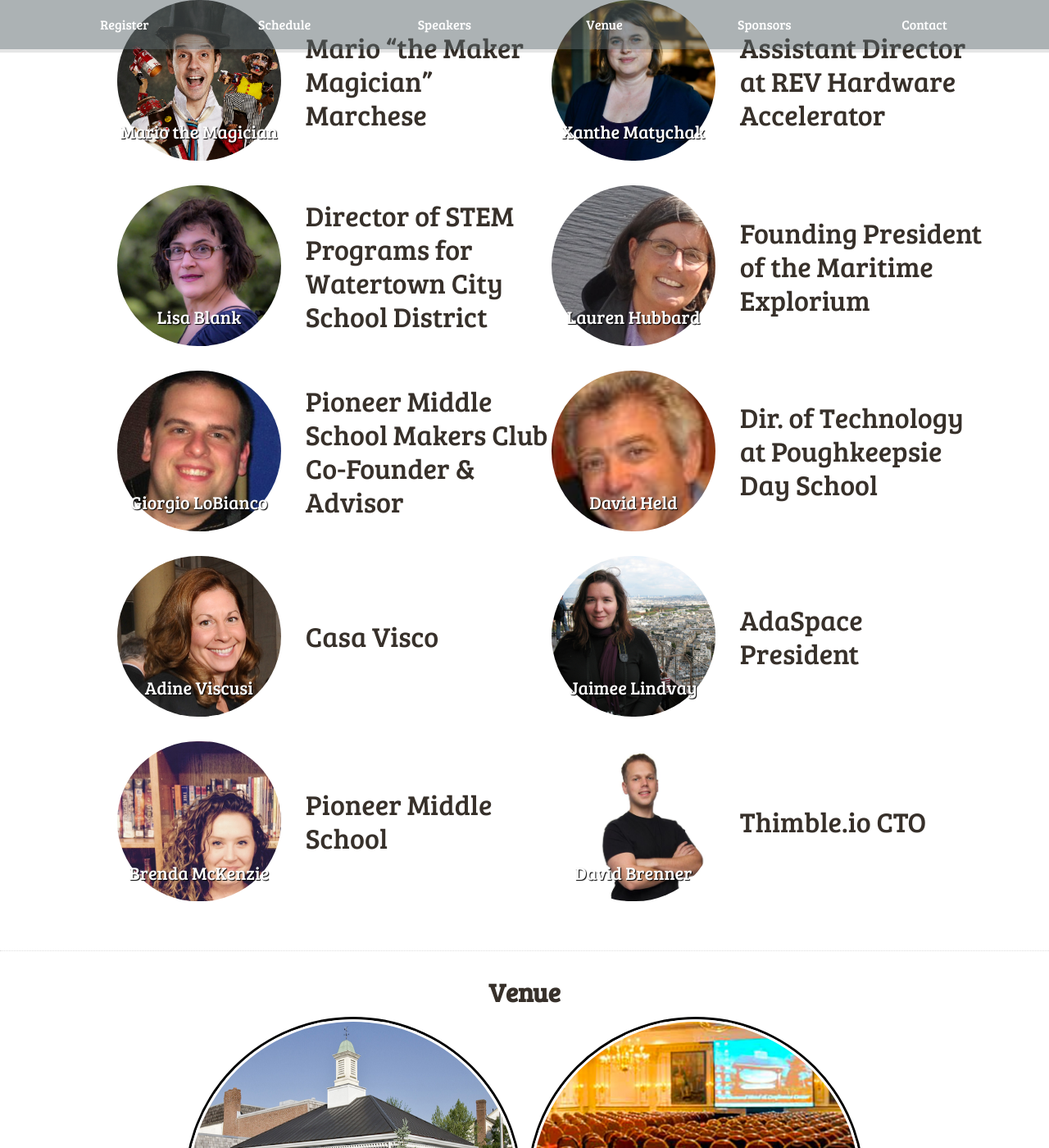
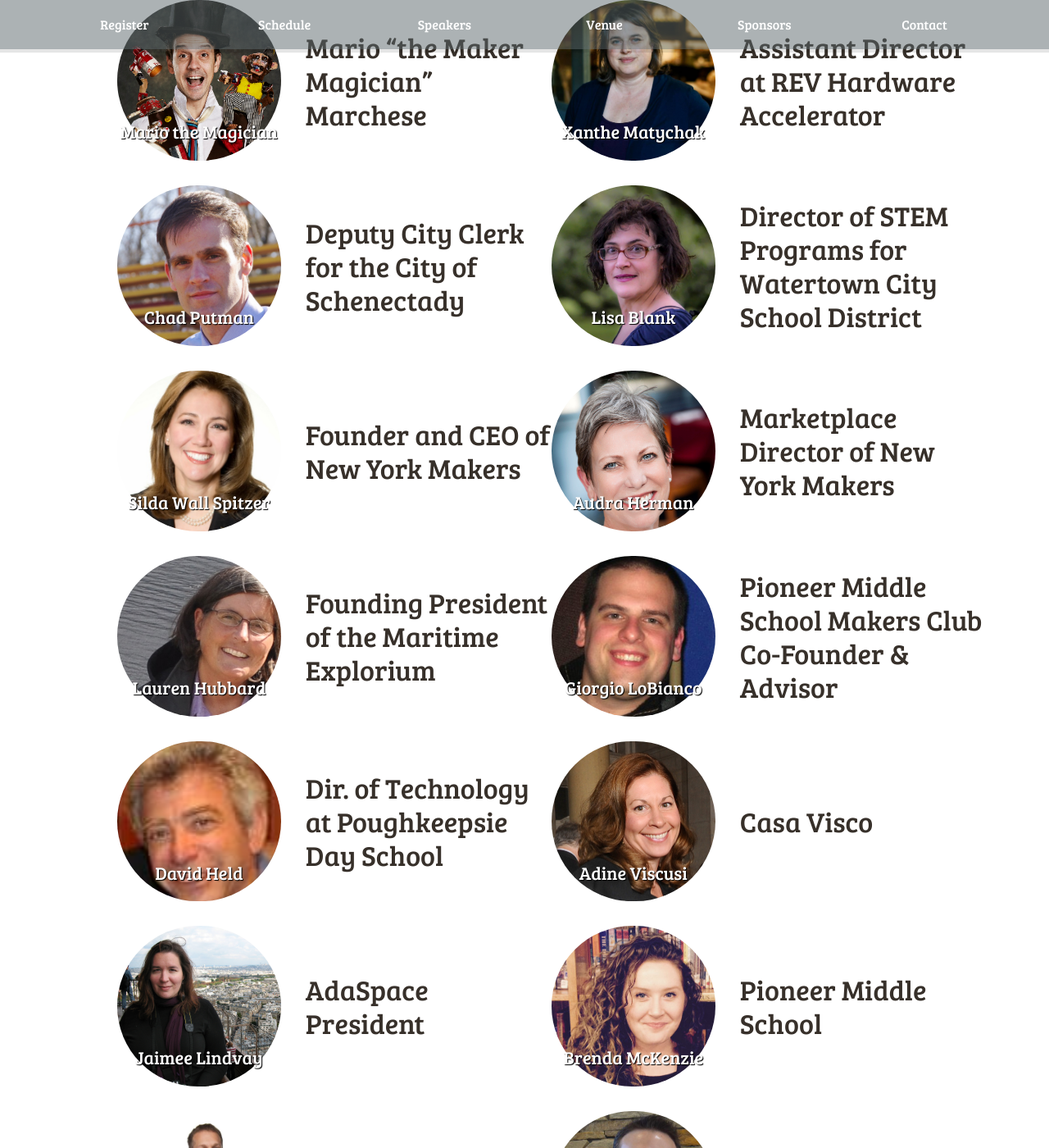
Before and after one commit to nysmakers/nysmakers.github.io, a Jekyll site: the page built from index.html, in a window 1280 px wide and 1400 px high, scrolled down 4972 px. Shown: the whole window at 82% size. Built offline with Jekyll 4.4.1, drawn with Linux system fonts in a browser that asks for light colours; some web fonts are replaced; comment, search, counter and statistics services are not loaded; some of the changed text lies outside the part shown.

Commit message:
Added more speakers

```diff
--- a/2017/stylesheets/responsive.css
+++ b/2017/stylesheets/responsive.css
@@ -311,14 +311,17 @@ section {
 #speakers #davidbrenner {
   background: url("/images/speakers/DavidBrenner.jpg") no-repeat;
   background-position-y: 35%; }
-#speakers #kerrizor {
-  background: url("/images/speakers/kerrizor.jpg") no-repeat;
+#speakers #sildawallspitzer {
+  background: url("/images/speakers/SildaWallSpitzer.jpg") no-repeat;
   background-position-y: 35%; }
-#speakers #yerhot {
-  background: url("/images/speakers/yerhot.jpg") no-repeat;
+#speakers #audraherman {
+  background: url("/images/speakers/AudraHerman.jpg") no-repeat;
   background-position-x: 35%; }
-#speakers #sebasoga {
-  background: url("/images/speakers/sebasoga.jpg") no-repeat;
+#speakers #chadputman {
+  background: url("/images/speakers/ChadPutman.jpg") no-repeat;
+  background-position-x: 35%; }
+#speakers #mikebuffalin {
+  background: url("/images/speakers/MikeBuffalin.jpg") no-repeat;
   background-position-x: 35%; }
 
 @media screen and (max-width: 780px) {
--- a/index.html
+++ b/index.html
@@ -185,8 +185,20 @@ title: New York Maker Summit - March 24th, 2017 - Albany, NY
         <td>Assistant Director at REV Hardware Accelerator</td>
       </tr>
       <tr>
+        <td><a href="https://twitter.com/chadputman1" id="chadputman">Chad Putman</a></td>
+        <td>Deputy City Clerk for the City of Schenectady</td>
+      </tr>
+      <tr>
         <td><a href="https://twitter.com/ljblank" id="lisablank">Lisa Blank</a></td>
         <td>Director of STEM Programs for Watertown City School District</td>
+      </tr>
+      <tr>
+        <td><a href="http://newyorkmakers.com/" id="sildawallspitzer">Silda Wall Spitzer</a></td>
+        <td>Founder and CEO of New York Makers</td>
+      </tr>
+      <tr>
+        <td><a href="http://newyorkmakers.com/" id="audraherman">Audra Herman</a></td>
+        <td>Marketplace Director of New York Makers</td>
       </tr>
       <tr>
         <td><a href="http://www.maritimeexplorium.org" id="laurenhubbard">Lauren Hubbard</a></td>
@@ -215,6 +227,10 @@ title: New York Maker Summit - March 24th, 2017 - Albany, NY
       <tr>
         <td><a href="https://thimble.io/" id="davidbrenner">David Brenner</a></td>
         <td>Thimble.io CTO</td>
+      </tr>
+      <tr>
+        <td><a href="http://hack.rit.edu/" id="mikebuffalin">Mike Buffalin</a></td>
+        <td>The Construct@RIT</td>
       </tr>
     </table>
   </section>
```
Also changed, not shown: images/speakers/AudraHerman.jpg (added), images/speakers/BrendaMcKenzie.jpg, images/speakers/ChadPutman.jpg (added), images/speakers/MikeBuffalin.JPG (added), images/speakers/SildaWallSpitzer.jpg (added).
